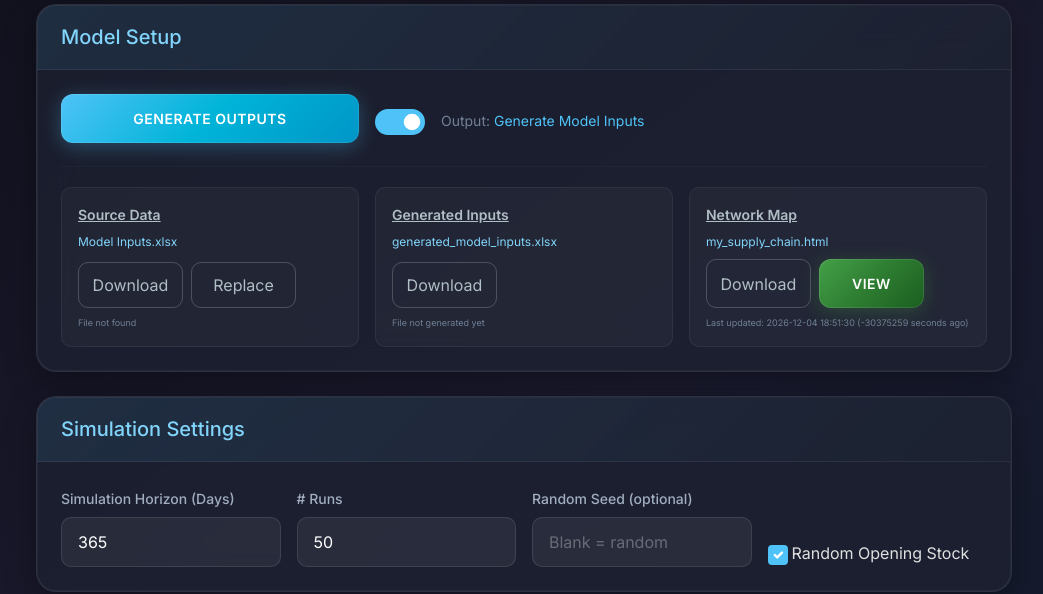
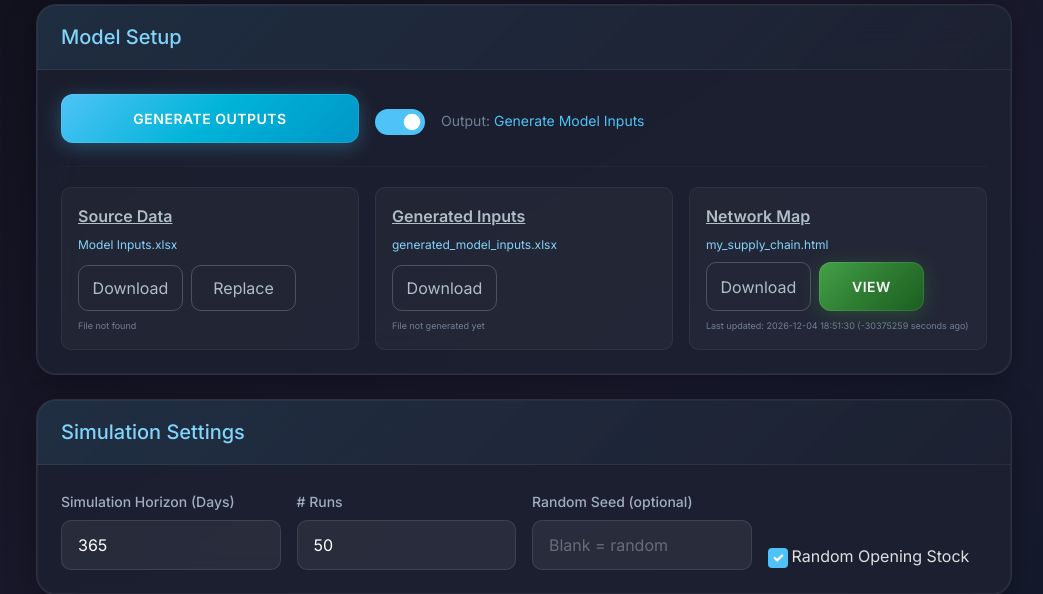
Before and after one commit to ZPrins/CA, a Flask app: page / in a window 1280 px wide. Shown: the part 174-768 px from the top of the page, without its empty margins (116-1159 px from the left). Run offline with Flask 3, Linux system fonts and the light colour scheme.

Commit message:
Increase font size for key data labels on the main page
Update font-size from 14px to 16px for "Source Data", "Generated Inputs", and "Network Map" labels within templates/index.html.

Replit-Commit-Author: Agent
Replit-Commit-Session-Id: 042c3be5-bcaa-412d-a11a-54bd49e15e7f
Replit-Commit-Checkpoint-Type: full_checkpoint
Replit-Commit-Event-Id: b9fe09d8-adee-457a-b944-57221afb3c19
Replit-Commit-Screenshot-Url: https://storage.googleapis.com/screenshot-production-us-central1/7021497b-e239-4ebb-aabe-96a6d9a99b74/042c3be5-bcaa-412d-a11a-54bd49e15e7f/aDqPeYz
Replit-Helium-Checkpoint-Created: true

```diff
--- a/templates/index.html
+++ b/templates/index.html
@@ -374,7 +374,7 @@
                 <div class="row g-3">
                     <div class="col-md-4 d-flex">
                         <div class="p-3 w-100 d-flex flex-column" style="background: rgba(255,255,255,0.03); border-radius: 10px; border: 1px solid rgba(255,255,255,0.06);">
-                            <div class="mb-2" style="text-decoration: underline; font-size: 14px; font-weight: 600; color: #b0bec5;">Source Data</div>
+                            <div class="mb-2" style="text-decoration: underline; font-size: 16px; font-weight: 600; color: #b0bec5;">Source Data</div>
                             <div class="mb-2" style="color: #81d4fa; font-size: 12px;">Model Inputs.xlsx</div>
                             <div class="d-flex gap-2 mt-auto">
                                 <a href="/download/model-inputs" class="btn btn-outline-light" id="downloadModelInputs" style="width: 105px; display: inline-flex; align-items: center; justify-content: center;">
@@ -391,7 +391,7 @@
                     </div>
                     <div class="col-md-4 d-flex">
                         <div class="p-3 w-100 d-flex flex-column" style="background: rgba(255,255,255,0.03); border-radius: 10px; border: 1px solid rgba(255,255,255,0.06);">
-                            <div class="mb-2" style="text-decoration: underline; font-size: 14px; font-weight: 600; color: #b0bec5;">Generated Inputs</div>
+                            <div class="mb-2" style="text-decoration: underline; font-size: 16px; font-weight: 600; color: #b0bec5;">Generated Inputs</div>
                             <div class="mb-2" style="color: #81d4fa; font-size: 12px;">generated_model_inputs.xlsx</div>
                             <div class="d-flex gap-2 mt-auto">
                                 <a href="/download/generated-inputs" class="btn btn-outline-light" id="downloadGeneratedInputs" style="width: 105px; display: inline-flex; align-items: center; justify-content: center;">
@@ -403,7 +403,7 @@
                     </div>
                     <div class="col-md-4 d-flex">
                         <div class="p-3 w-100 d-flex flex-column" style="background: rgba(255,255,255,0.03); border-radius: 10px; border: 1px solid rgba(255,255,255,0.06);">
-                            <div class="mb-2" style="text-decoration: underline; font-size: 14px; font-weight: 600; color: #b0bec5;">Network Map</div>
+                            <div class="mb-2" style="text-decoration: underline; font-size: 16px; font-weight: 600; color: #b0bec5;">Network Map</div>
                             <div class="mb-2" style="color: #81d4fa; font-size: 12px;">my_supply_chain.html</div>
                             <div class="d-flex gap-2 mt-auto">
                                 <a href="/download/network-map" class="btn btn-outline-light" id="downloadNetworkMap" style="width: 105px; display: inline-flex; align-items: center; justify-content: center;">
```
